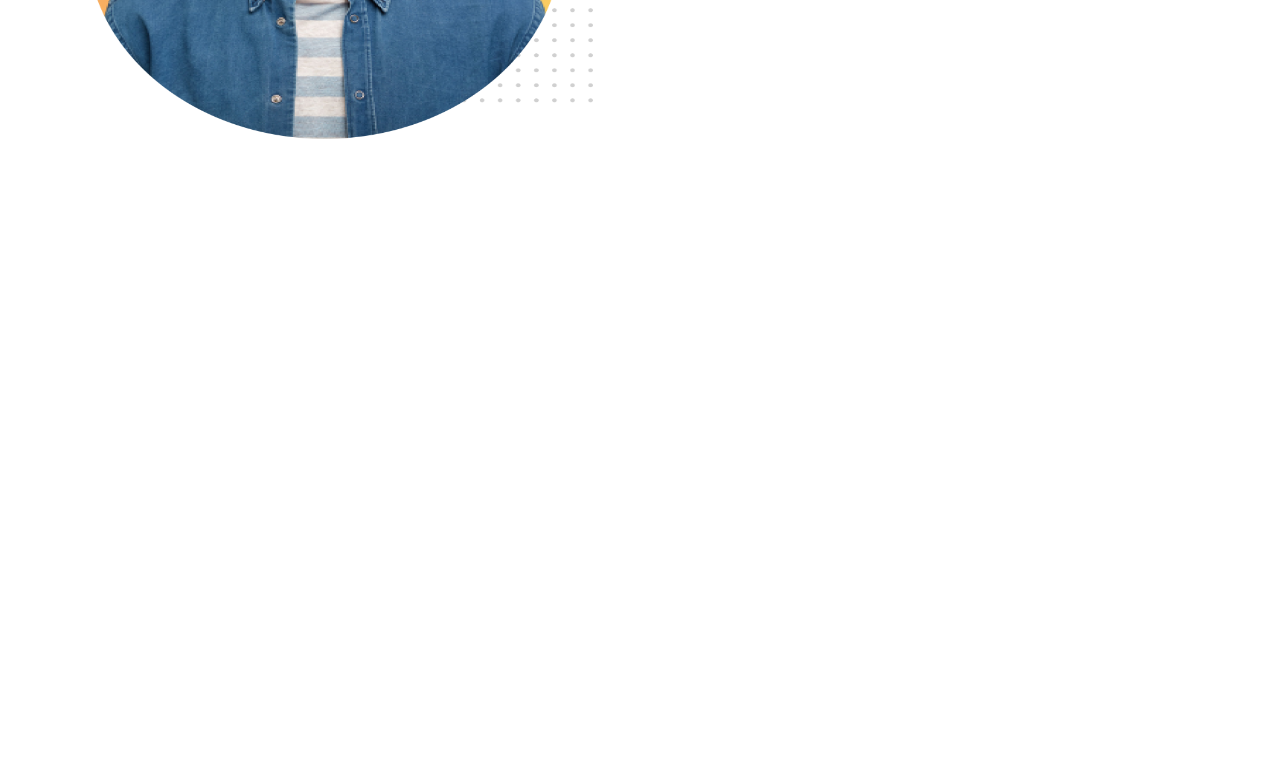
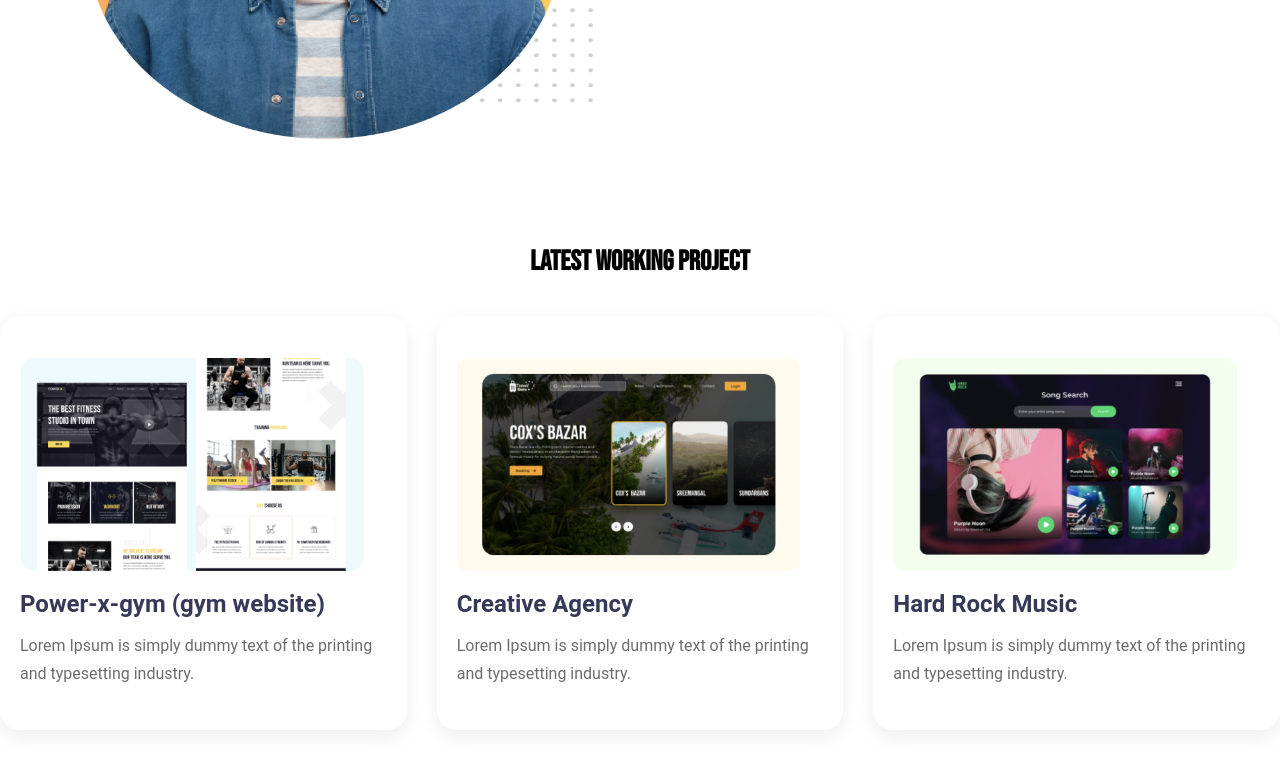
Before and after one commit to mintusikder/personal-website, a plain HTML site: page index.html in a window 1280 px wide. Shown: the part 1012-1782 px from the top of the page. Before the commit the page ends 1250 px from the top, so only its background shows below. Drawn offline with Linux system fonts and the light colour scheme.

Commit message:
added latest project

```diff
--- a/index.html
+++ b/index.html
@@ -23,7 +23,7 @@
         <div class="">
           <h1 class="title">
             Hello, I'm <br />
-            <span>Rob Davidson</span>
+            <span class="rob">Rob Davidson</span>
           </h1>
           <p class="subtitle">
             A full stack allaround designer that placerat <br />
@@ -50,6 +50,40 @@
           <img class="img" src="./images/do not use this pic2.png" alt="" />
         </div>
       </section>
+      <!-- LATEST WORKING PROJECT -->
+       <section>
+         <h1 class="project-title">LATEST WORKING PROJECT</h1>
+            <div id="project-container">
+              <div class="box-1">
+                <div>
+                  <img class="images" src="./images/image 4.png" alt="">
+                  <h1 class="box-title">Power-x-gym (gym website)</h1>
+                  <p class="box-subtitle">Lorem Ipsum is simply dummy text of the
+                    printing and typesetting industry.
+                    </p>
+                </div>
+                </div>
+              <div class="box-1">
+                <div>
+                  <img class="images" src="./images/image 5.png" alt="">
+                  <h1 class="box-title">Creative Agency</h1>
+                  <p class="box-subtitle">Lorem Ipsum is simply dummy text of the
+                    printing and typesetting industry.
+                    </p>
+                </div>
+                </div>
+              <div class="box-1">
+                <div>
+                  <img class="images" src="./images/image 8.png" alt="">
+                  <h1 class="box-title">Hard Rock Music</h1>
+                  <p class="box-subtitle">Lorem Ipsum is simply dummy text of the
+                    printing and typesetting industry.
+                    </p>
+                </div>
+                </div>
+
+            </div>
+       </section>
     </main>
   </body>
 </html>
--- a/style/style.css
+++ b/style/style.css
@@ -33,6 +33,9 @@
   justify-content: center;
   gap: 64px;
 }
+.rob {
+  color: rgb(255, 131, 103);
+}
 #about-container {
   display: flex;
   align-items: center;
@@ -43,9 +46,8 @@
 }
 .title {
   font-family: Bebas Neue;
-  font-size: 80px;
+  font-size: 40px;
   font-weight: 700;
-  line-height: 80px;
   letter-spacing: 0%;
   text-align: left;
 }
@@ -80,14 +82,69 @@
     rgb(244, 96, 96) 95.833%
   );
 }
+/* LATEST WORKING PROJECT */
+#project-container{
+  display: flex;
+  align-items: center;
+  justify-content: center;
+  gap: 30px;
+  margin-bottom: 94px;
+}
+.project-title {
+  font-family: Bebas Neue;
+  font-size: 28px;
+  font-weight: 700;
+  line-height: 48px;
+  letter-spacing: 0%;
+  text-align: center;
+  margin-bottom: 30px;
+
+}
+.box-1 {
+  width: 370px;
+  height: 374px;
+  border-radius: 19.74px;
+  box-shadow: 0px 6.58px 19.74px 0px rgba(0, 0, 0, 0.07);
+  background: rgb(255, 255, 255);
+  padding: 20px;
+  display: flex;
+  align-items: center;
+  justify-content: center;
+}
+.images {
+  width: 343.54px;
+  height: 213.23px;
+}
+.box-title{
+  color: rgb(54, 57, 88);
+  font-family: Roboto;
+  font-size: 24px;
+  font-weight: 700;
+  line-height: 28px;
+  letter-spacing: 0%;
+  text-align: left;
+  margin: 14px 0;
+}
+.box-subtitle{
+  color: rgb(108, 108, 108);
+  font-family: Roboto;
+  font-size: 16px;
+  font-weight: 400;
+  line-height: 28px;
+  letter-spacing: 0%;
+  text-align: left;
+}
 @media screen and (max-width: 576px) {
   #nav {
     margin-right: 0px;
   }
-  #hello-container{
+  #hello-container {
     flex-direction: column-reverse;
   }
-  #about-container{
+  #about-container {
     flex-direction: column-reverse;
   }
+  #project-container{
+    flex-direction: column;
+  }
 }
```
